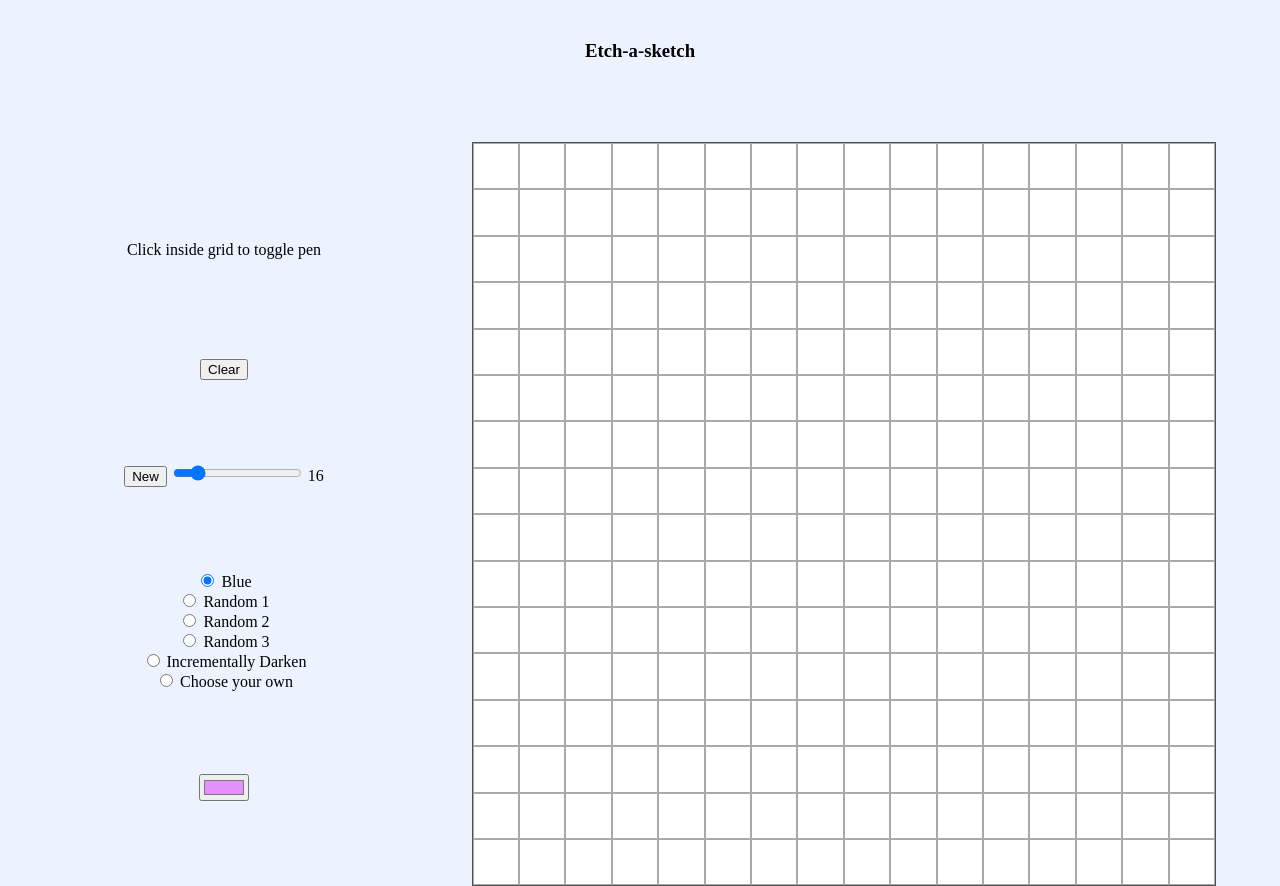
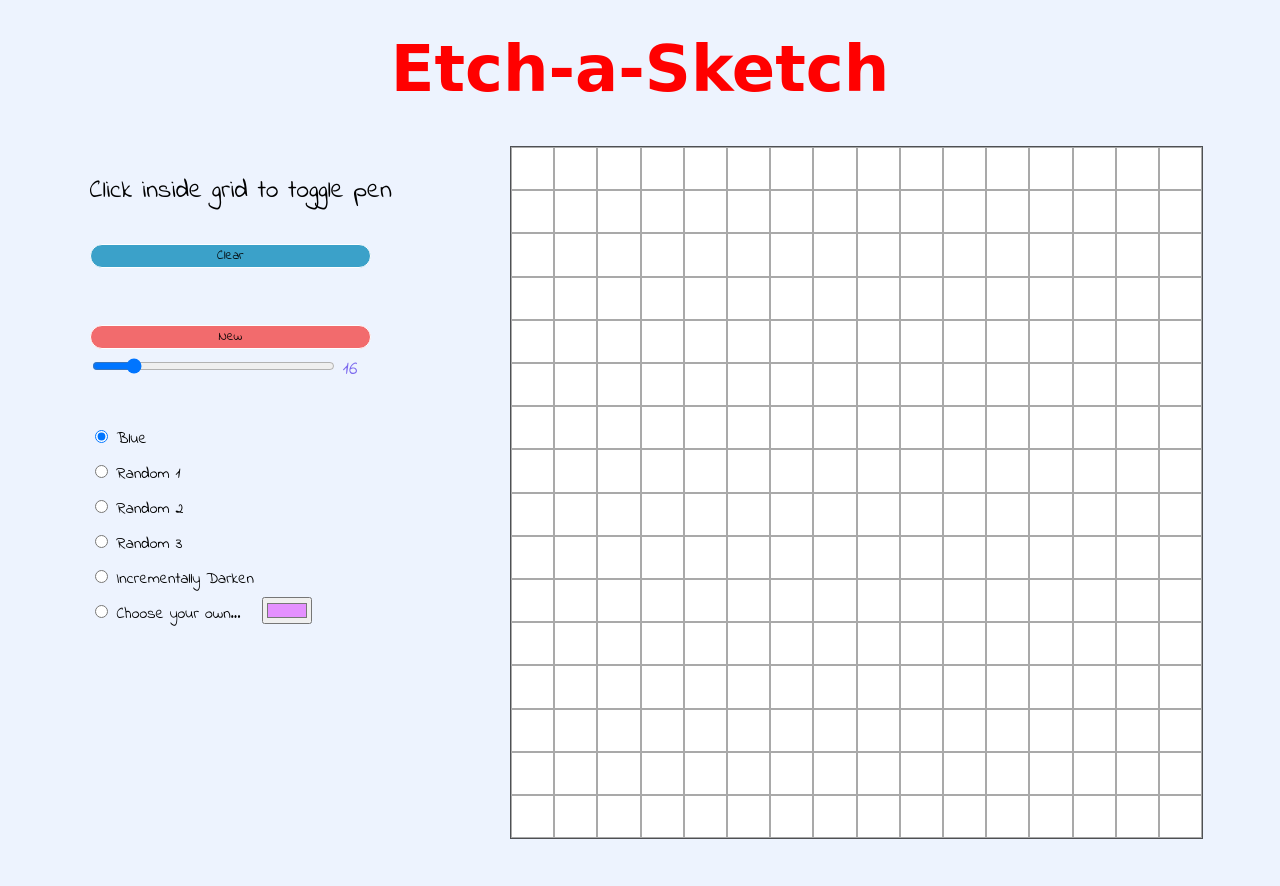
Before and after one commit to andrewjh271/etch-a-sketch, a plain HTML site: page index.html in a window 1280 px wide. After the commit the page ends 839 px from the top, so only its background shows below. Drawn offline with Linux system fonts and the light colour scheme; a web font is replaced by a local one.

Commit message:
Finished CSS styling and updated README.

```diff
--- a/index.html
+++ b/index.html
@@ -4,13 +4,14 @@
     <meta charset="utf-8">
     <title>Etch-a-Sketch</title>
     <link rel="stylesheet" href="style.css">
+    <link href="https://fonts.googleapis.com/css2?family=Indie+Flower&family=League+Script&display=swap" rel="stylesheet">
   </head>
   <body>
-    <h3>Etch-a-sketch</h6>
+    <h3>Etch-a-Sketch</h6>
     <div id='controls-container'>
       <p>Click inside grid to toggle pen</p>
       <button id='clear'>Clear</button>
-      <div>
+      <div id='new-container'>
         <button id='new-grid'>New</button>
         <input id='new-size' type='range' min='1' max='100' defaultValue='16'>
         <label id='size-label' for='grid-size'></label>
@@ -27,14 +28,12 @@
         <input type='radio' name='color' value='darken'>
         <label for='incrementally-darken'>Incrementally Darken</label><br>
         <input type='radio' name='color' value='user'>
-        <label for='color-picker'>Choose your own</label>
+        <label for='color-picker'>Choose your own...&emsp;</label>
+        <input id='color-picker' type='color'>
       </form>
-      <input id='color-picker' type='color'>
-    </div>
-    <div id='grid-container'>
-
     </div>
 
+    <div id='grid-container'> </div>
 
   </body>
   <script type="text/javascript" src="script.js"></script>
--- a/script.js
+++ b/script.js
@@ -9,42 +9,44 @@ gridContainer.addEventListener('click', function() { togglePen()});
 
 //Controls:
 
+//Clear:
 const resetButton = document.querySelector('#clear');
 resetButton.addEventListener('click', clear);
-//Clear
 
+//New Grid:
 const newGridButton = document.querySelector('#new-grid');
 newGridButton.addEventListener('click', function() {
   clear();
   createGrid(newSize.value);
-})//New Grid
+})
 
+//Range Bar and Display:
 let newSize = document.querySelector('#new-size');
 newSize.value = 16;
 let displaySize = document.querySelector('#size-label');
 displaySize.textContent = newSize.value;
 newSize.addEventListener('mousemove', function() {
   displaySize.textContent = newSize.value;
-})//Range Bar and Display
+})
 
+//Color theme radio buttons:
 const colorButtons = document.querySelector('#radio-buttons');
 colorButtons.addEventListener('click', function(){
   console.log(colorButtons.color.value)
   if(colorButtons.color.value == 4) {
     cell.forEach(item => {
-      item.dataset.darken = 0; //reset # of increments needed to get to 0
+      item.dataset.darken = 0; //reset # of steps needed to get to black
     })
   }
 })
 colorButtons.color.value = 'default';
-//Color theme radio buttons
 
+//Color picker
 const colorPicker = document.querySelector('#color-picker');
 colorPicker.addEventListener('change', function() {
   console.log(colorPicker.value);
 })
 colorPicker.value = '#e490ff';
-//Color picker
 
 createGrid(squaresPerSide);
 
@@ -59,7 +61,7 @@ function createGrid(squaresPerSide) {
     cell[i] = document.createElement('div');
     cell[i].classList.add('cell');
     cell[i].dataset.darken = 0; //keeps track of current step (0-9) for 'Incrementally Darken'
-    cell[i].style = 'background-color: rgba(255, 255, 255, 1)'; //redundant, but prevents override of css styling
+    cell[i].style = 'background-color: rgba(255, 255, 255, 1)'; //redundant, but deals with override of css styling
     cell[i].addEventListener('click', activatePen);
     gridContainer.appendChild(cell[i]);
   }
@@ -116,7 +118,6 @@ function activatePen(e) {
     default:
       currentColor = [19, 123, 214, 0.95];
       e.target.style = `background-color: rgba(${currentColor})`;
-      break;
   }
 }
 function randomColor1() {
@@ -127,10 +128,9 @@ function randomColor1() {
   return [red, green, blue, alpha];
 } //emphasizes blue
 function randomColor2() {
-  // let red = Math.floor(Math.random()*100+155);
-  let red = (Math.floor(Math.random()*150)+105);
-  let green = (Math.floor(Math.random()*10)+245);
-  let blue = Math.floor(Math.random()*40);
+  let red = (Math.floor(Math.random()*155)+100);
+  let green = (Math.floor(Math.random()*255)+000);
+  let blue = Math.floor(Math.random()*0);
   let alpha = (0.6*Math.random()+0.2);
   return [red, green, blue, alpha];
 } //emphasizes red
@@ -165,7 +165,6 @@ function darken(e) {
   let newAlpha = getNewColorValue(alpha, currentDarkeningStep, true);
   currentDarkeningStep++;
   e.target.dataset.darken = currentDarkeningStep;
-
   console.log([newRed, newGreen, newBlue, newAlpha]);
   return [newRed, newGreen, newBlue, newAlpha];
 }
--- a/style.css
+++ b/style.css
@@ -1,51 +1,119 @@
-html, {
+html {
   margin:0;padding:0;
 }
 body {
   margin:0;padding:0;
   background-color: #4980f718;
+  font-family: 'Indie Flower', cursive;
 }
 h3 {
   text-align: center;
-  margin: 5vh;
+  margin: 4vh;
+  font-family: 'League Script', cursive;
+  color: red;
+  font-size: 5vw;
 }
 #controls-container {
   display: flex;
   float: left;
   flex-direction: column;
-  justify-content: space-evenly;
-  align-items: center;
-  margin-right: 4vw;
-  margin-left: 4vw;
-  margin-top: 5vh;
-  /* box-sizing: border-box; */
-  width: 27vw;
-  text-align: center;
+  justify-content: space-between;
+  margin-left: 7vw;
+  margin-top: 1vh;
+  width: 24vw;
   padding: 0;
-  height: 58vw;
+  height: 38vw;
 }
+p {
+  font-size: 2vw;
+}
+/* Button, General */
+button {
+  font-family: 'Indie Flower', cursive;
+  background-color: #3ba1c9;
+  color: rgb(0, 0, 0);
+  border-radius: 24px;
+  border: 1px solid white;
+  width: 22vw;
+  height: 3vh;
+}
+button:focus {
+  outline: none;
+}
+/* 'Clear' Button: */
+#clear {
+  position: relative;
+  bottom: 3vh;
+  background-color: #3ba1c9;
+}
+#clear:hover {
+  box-shadow: 0 6px 6px rgba(0, 0, 0, 0.199);
+  background-color: #042b50;
+  color: white;
+  border: 1px solid #c6c6c6;
+  text-decoration: none;
+  transition: all .3s ease;
+  color: #d9f3ed;
+}
+#clear:active {
+  border: 1px solid #300a0a;
+  transition: all 0s ease;
+  background-color: #7bcfb3;
+  color: white;
+  box-shadow: 0 6px 6px rgba(0, 0, 0, 0.199);
+}
+/* 'New' Button and Range Bar */
+#new-container {
+  line-height: 40px;
+}
+#new-grid {
+  display: block;
+  background-color: #f35858de;
+}
+#new-grid:hover {
+  box-shadow: 0 6px 6px rgba(0, 0, 0, 0.199);
+  background-color: #500d04;
+  color: white;
+  border: 1px solid #c6c6c6;
+  text-decoration: none;
+  transition: all .3s ease;
+  color: #d9f3ed;
+}
+#new-grid:active {
+  border: 1px solid #300a0a;
+  transition: all 0s ease;
+  background-color: #7bcfb3;
+  color: white;
+  box-shadow: 0 6px 6px rgba(0, 0, 0, 0.199);
+}
+#new-size {
+  width: 19vw;
+}
+#size-label {
+  width: 3vw;
+  font-size: 1.5vw;
+  color: mediumslateblue;
+}
+/* Radio buttons */
+#radio-buttons {
+  line-height: 35px;
+}
+/* Main Grid */
 #grid-container {
   float: right;
-  margin-top: 5vh;
-  margin-right: 5vw;
-  /* box-sizing: border-box; */
+  margin-top: 1vh;
+  margin-right: 6vw;
   box-sizing: content-box;
   display: grid;
-  height: 58vw;
-  width: 58vw;
+  height: 54vw;
+  width: 54vw;
   border: 1px rgba(0, 0, 0, 0.671) solid;
 }
+/* Cells */
 .cell {
-  /* box-sizing: border-box; */
   border: 1px rgba(0, 0, 0, 0.336) solid;
   background-color: rgba(255, 255, 255, 1);
 }
 .cell:hover {
   background-color: aquamarine !important;
 }
-#display-size {
-  display: inline;
-}
-#new-size {
-  display: inline;
-}
```
Also changed, not shown: 1 other file.
